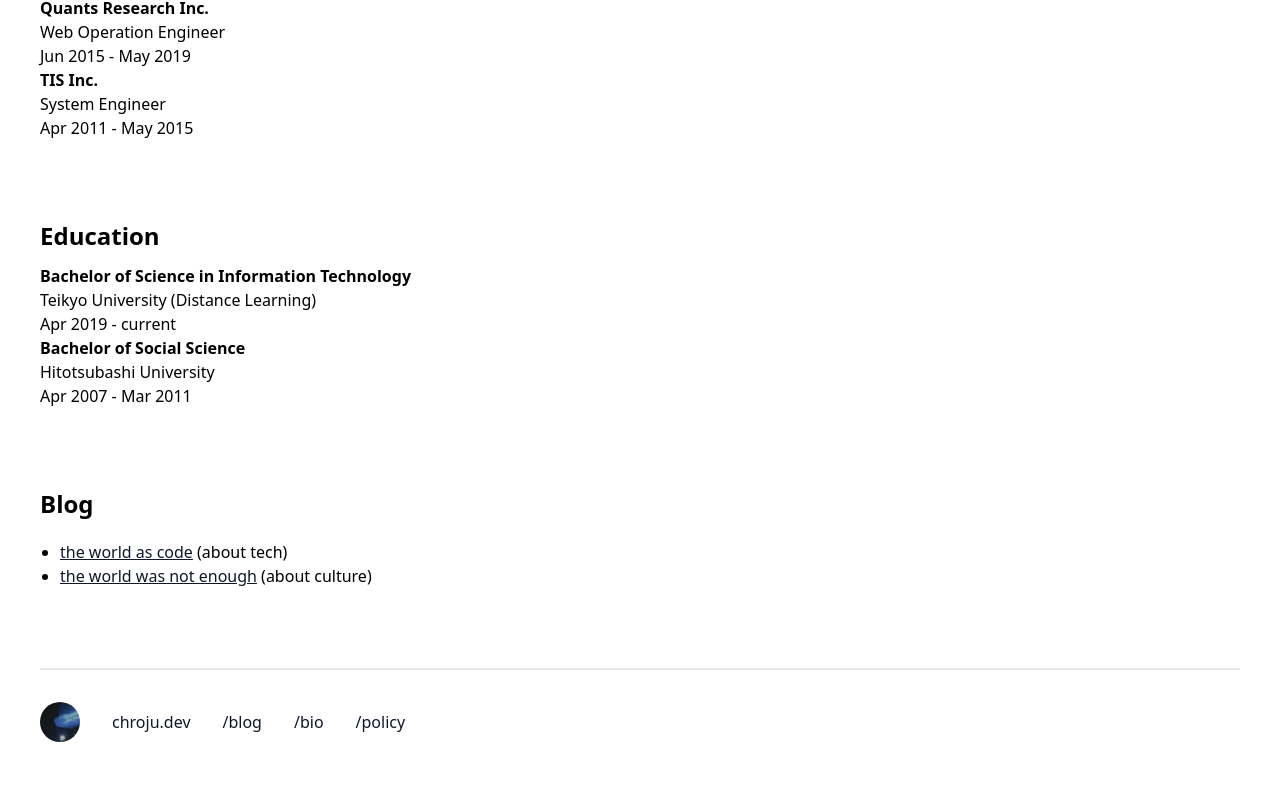
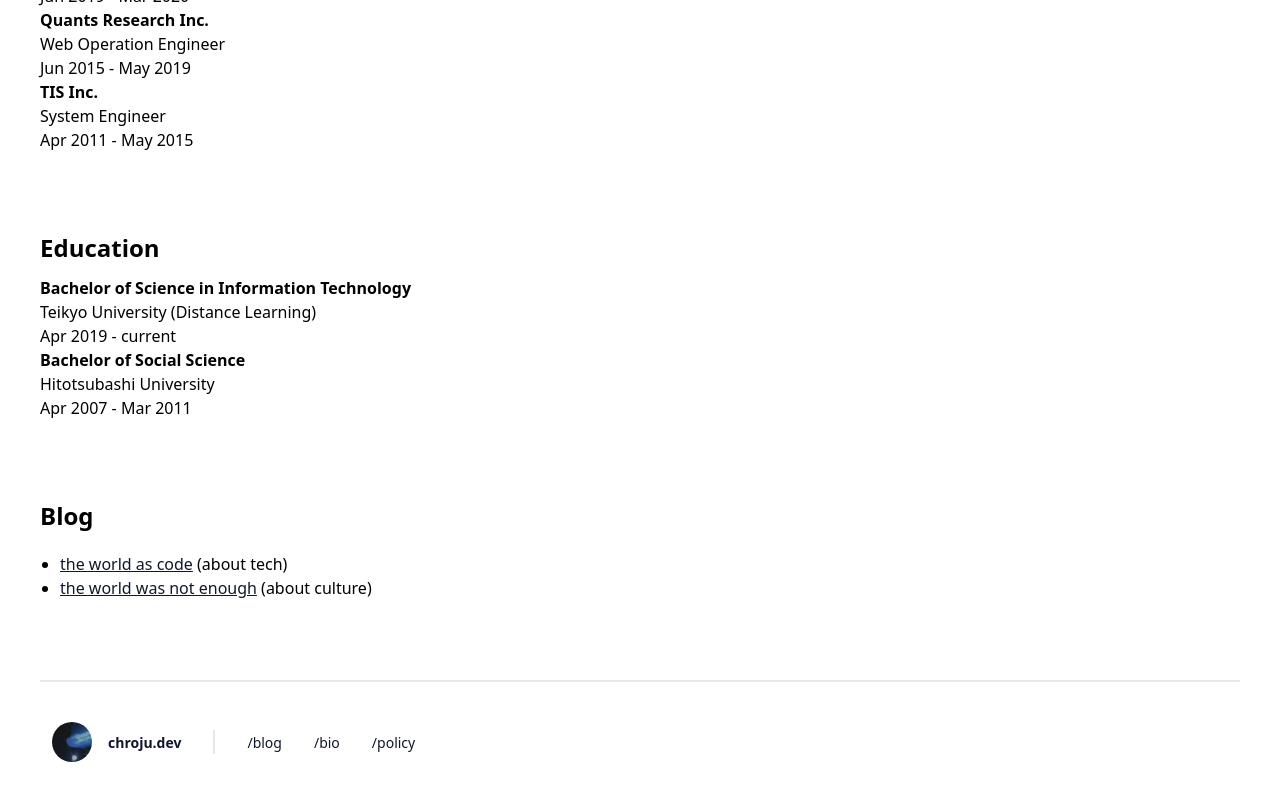
Before and after one commit to chroju/blog, a Next.js app: page /bio in a window 1280 px wide. Shown: the part 790-1590 px from the top of the page. Built offline with nearby package versions, Linux system fonts and the light colour scheme.

Commit message:
mod: some css

```diff
--- a/components/layout.tsx
+++ b/components/layout.tsx
@@ -14,6 +14,7 @@
     footer = true
 }: any): JSX.Element {
     const headerLink = "/" + siteTitle.split('/')[1]
+    const isBlog = siteTitle == "chroju.dev/blog"
     const editURL = "https://github.com/chroju/blog/blob/main/posts/" + blogArticleId + ".md"
     const historyURL = "https://github.com/chroju/blog/commits/main/posts/" + blogArticleId + ".md"
     return (
@@ -25,13 +26,15 @@
                 <link rel="mask-icon" href="/safari-pinned-tab.svg" color="#5bbad5" />
                 <meta name="msapplication-TileColor" content="#da532c" />
                 <meta name="theme-color" content="#ffffff" />
-                <link rel="alternate" type="application/rss+xml" href="https://chroju.dev/feed.xml" title="RSS2.0" />
                 <meta
                     name="description"
                     content="chroju's blog"
                 />
                 <meta name="og:description" content={siteTitle} />
                 <meta name="twitter:card" content="summary_large_image" />
+                {isBlog && (
+                    <link rel="alternate" type="application/rss+xml" href="https://chroju.dev/feed.xml" title="RSS2.0" />
+                )}
             </Head>
             <header className="mb-10">
                 <h1>
@@ -39,7 +42,7 @@
                         <a className="font-extrabold text-lg">{siteTitle}</a>
                     </Link>
                 </h1>
-                {siteTitle == "chroju.dev/blog" && (
+                {isBlog && (
                     <section>
                         <small className="block">{blogSubTitle}</small>
                         <Link href="/feed.xml">
@@ -51,27 +54,31 @@
             <main>{children}</main>
             {
                 footer && (
-                    <footer className="mt-20 pt-3 border-t-2">
+                    <footer className="mt-20 p-3 border-t-2">
                         {
                             blogArticleId != '' && (
-                                <div>
-                                    <section className=""><Fa iconName="github" /><Link href={editURL}><a className="pl-3 text-sm no-underline hover:underline">Edit this article</a></Link></section>
-                                    <section className=""><Fa iconPrefix="fa-solid" iconName="clock-rotate-left" /><span className="hidden">show history</span><Link href={historyURL}><a className="pl-3 text-sm no-underline hover:underline">Show history</a></Link></section>
-                                    <section className="mt-5 mb-10"><Link href="/blog"><a>Read more articles</a></Link></section>
+                                <div className="container mx-auto flex flex-wrap flex-col md:flex-row items-center mt-5 mb-10">
+                                    <Link href="/blog"><a className="no-underline text-blue-500 font-semibold">Read more articles →</a></Link>
+                                    <nav className="md:flex flex-wrap justify-center hidden md:ml-auto space-x-8 text-slate-500">
+                                        <li className="list-none"><Fa iconName="github" /><Link href={editURL}><a className="text-slate-500 pl-2 text-sm no-underline hover:underline">Edit this article</a></Link></li>
+                                        <li className="list-none"><Fa iconPrefix="fa-solid" iconName="clock-rotate-left" /><span className="hidden">show history</span><Link href={historyURL}><a className="text-slate-500 pl-2 text-sm no-underline hover:underline">Show history</a></Link></li>
+                                    </nav>
                                 </div>
                             )
                         }
-                        <section className="my-5 flex space-x-8 items-center">
+                        <div className="my-5 flex flex-col sm:flex-row items-center">
                             <img
                                 src="/images/profile.webp"
                                 className='w-10 rounded-full'
                                 alt={name}
                             />
-                            <div><Link href="/"><a className="font-extralight no-underline hover:underline">chroju.dev</a></Link></div>
-                            <div><Link href="/blog"><a className="font-extralight no-underline hover:underline">/blog</a></Link></div>
-                            <div><Link href="/bio"><a className="font-extralight no-underline hover:underline">/bio</a></Link></div>
-                            <div><Link href="/policy"><a className="font-extralight no-underline hover:underline">/policy</a></Link></div>
-                        </section>
+                            <div className="my-4"><Link href="/"><a className="sm:text-sm font-semibold no-underline hover:underline sm:ml-4">chroju.dev</a></Link></div>
+                            <nav className="sm:ml-8 sm:pl-8 sm:border-l-2 border-gray-200 flex sm:space-x-8 space-x-4">
+                                <li className="list-none"><Link href="/blog"><a className="sm:text-sm no-underline hover:underline">/blog</a></Link></li>
+                                <li className="list-none"><Link href="/bio"><a className="sm:text-sm no-underline hover:underline">/bio</a></Link></li>
+                                <li className="list-none"><Link href="/policy"><a className="sm:text-sm no-underline hover:underline">/policy</a></Link></li>
+                            </nav>
+                        </div>
                     </footer>
                 )
             }
--- a/components/tags.tsx
+++ b/components/tags.tsx
@@ -6,6 +6,6 @@
     return tags === undefined
         ? null
         : tags.map((tag: any) => {
-            return <Link href={`tags/${tag}`}><a className="no-underline text-sky-700 font-semibold hover:underline">#{tag}</a></Link>
+            return <Link href={`tags/${tag}`}><a className="no-underline text-blue-500 font-semibold hover:underline">#{tag}</a></Link>
         });
 }
--- a/components/year.tsx
+++ b/components/year.tsx
@@ -1,5 +1,5 @@
 export default function Year({
     year
 }: any) {
-    return year !== null ? <h3 className="text-sky-700">{year}</h3> : null
+    return year !== null ? <h3 className="text-blue-500">{year}</h3> : null
 }
--- a/pages/blog/[id].tsx
+++ b/pages/blog/[id].tsx
@@ -56,7 +56,7 @@
                 <h1 className="text-2xl font-black mb-2">{postData.title}</h1>
                 <div className="mb-5">
                     <section><Date dateString={postData.date} /></section>
-                    <section className="space-x-2"><Fa iconPrefix="fas" iconName="tags" /><span className="fa-text">tag</span><Tags tags={postData.tags} /></section>
+                    <section className="space-x-2"><Fa iconPrefix="fas" iconName="tags" /><span className="hidden">tag</span><Tags tags={postData.tags} /></section>
                 </div>
                 <div dangerouslySetInnerHTML={{ __html: postData.contentHtml }} />
             </article>
--- a/pages/blog/tags/[tag].tsx
+++ b/pages/blog/tags/[tag].tsx
@@ -53,7 +53,7 @@
                 <meta name="og:title" content={pageTitle} />
                 <meta name="og:url" content={pageURL} />
             </Head>
-            <h2><Fa iconPrefix="fas" iconName="tags" /><span className="fa-text">tag</span> {tag}</h2>
+            <h2><Fa iconPrefix="fas" iconName="tags" /><span className="hidden">tag</span> {tag}</h2>
             <PostList posts={tagPostsData} />
         </Layout>
     );
--- a/styles/global.css
+++ b/styles/global.css
@@ -24,16 +24,13 @@
   dt {
     @apply font-bold;
   }
+  img {
+    @apply inline;
+  }
   p > code {
     @apply px-2 text-slate-900 after:content-['`'] before:content-['`'];
   }
   blockquote > p {
-    @apply rounded bg-slate-100 p-5 italic;
+    @apply rounded bg-slate-100 p-8 italic;
   }
 }
-
-@layer components {
-  .fa-text {
-    @apply hidden
-  }
-}
```
